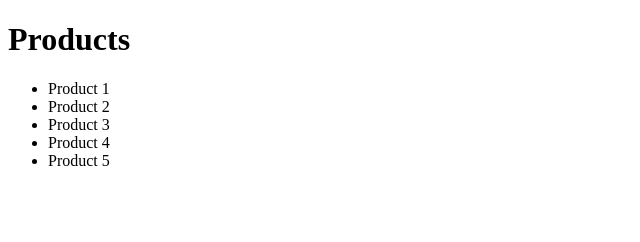
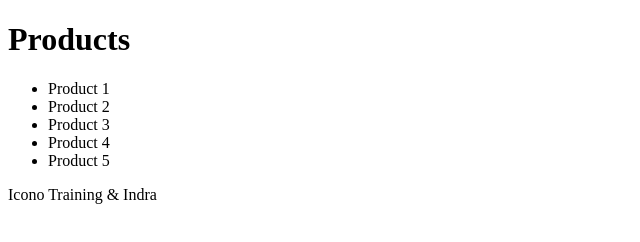
Before and after one commit to alce65/demo-01-indra-26-11b, a plain HTML site: page web/products/index.html in a window 1280 px wide. Shown: the whole page, without its empty margins (0-640 px from the left). Drawn offline with Linux system fonts and the light colour scheme.

Commit message:
Add footer to products index page

```diff
--- a/web/products/index.html
+++ b/web/products/index.html
@@ -20,5 +20,8 @@
             <li>Product 5</li>
         </ul>
     </main>
+    <footer>
+        Icono Training & Indra
+    </footer>
 </body>
 </html>
```
